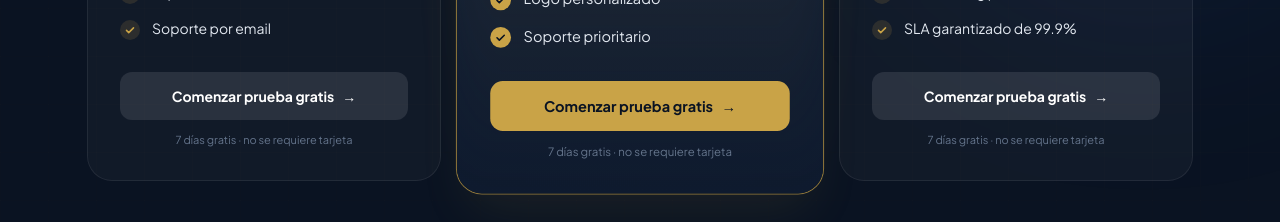
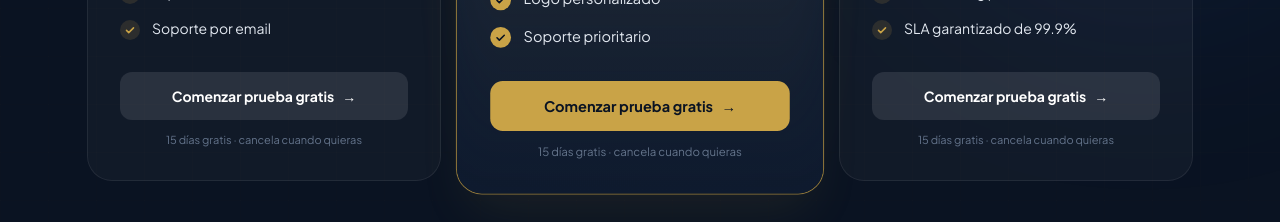
Before and after one commit to martinezsamuel9-oss/ArrowBudget, a React (Vite) app in the folder frontend/: page /planes in a window 1280 px wide. Shown: the part 1000-1222 px from the top of the page. Built offline with nearby package versions, Linux system fonts and the light colour scheme; no server answers.

Commit message:
fix: corregir copy trial - Paddle sí requiere tarjeta

```diff
--- a/frontend/src/pages/MainApp.jsx
+++ b/frontend/src/pages/MainApp.jsx
@@ -1102,7 +1102,7 @@ function UserSettingsModal({ open, onClose, profile, user, onSaved }) {
           </div>
 
           <div style={{ fontSize: 11, color: 'var(--c-text-3)', textAlign: 'center', marginBottom: 2 }}>
-            15 días de prueba gratis · Sin tarjeta requerida
+            15 días de prueba gratis · Cancela cuando quieras
           </div>
 
           {PLANES.map(p => (
--- a/frontend/src/pages/PlanesPage.jsx
+++ b/frontend/src/pages/PlanesPage.jsx
@@ -248,7 +248,7 @@ function PlanCard({ plan, annual, onSubscribe, busy }) {
           {busy !== plan.id && <span aria-hidden="true">→</span>}
         </button>
         {plan.kind !== 'contact' && (
-          <p className="mt-3 text-center text-[11px] text-slate-500">7 días gratis · no se requiere tarjeta</p>
+          <p className="mt-3 text-center text-[11px] text-slate-500">15 días gratis · cancela cuando quieras</p>
         )}
       </div>
     </div>
```
